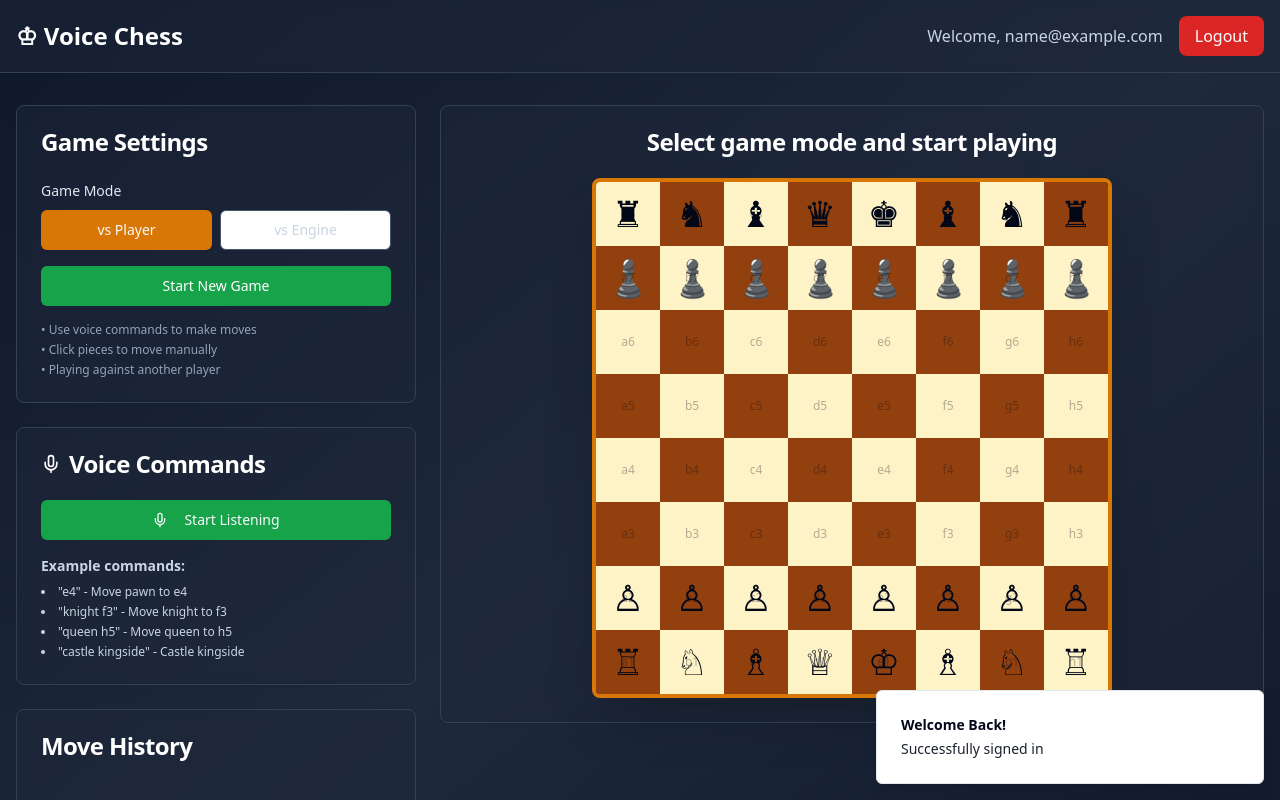
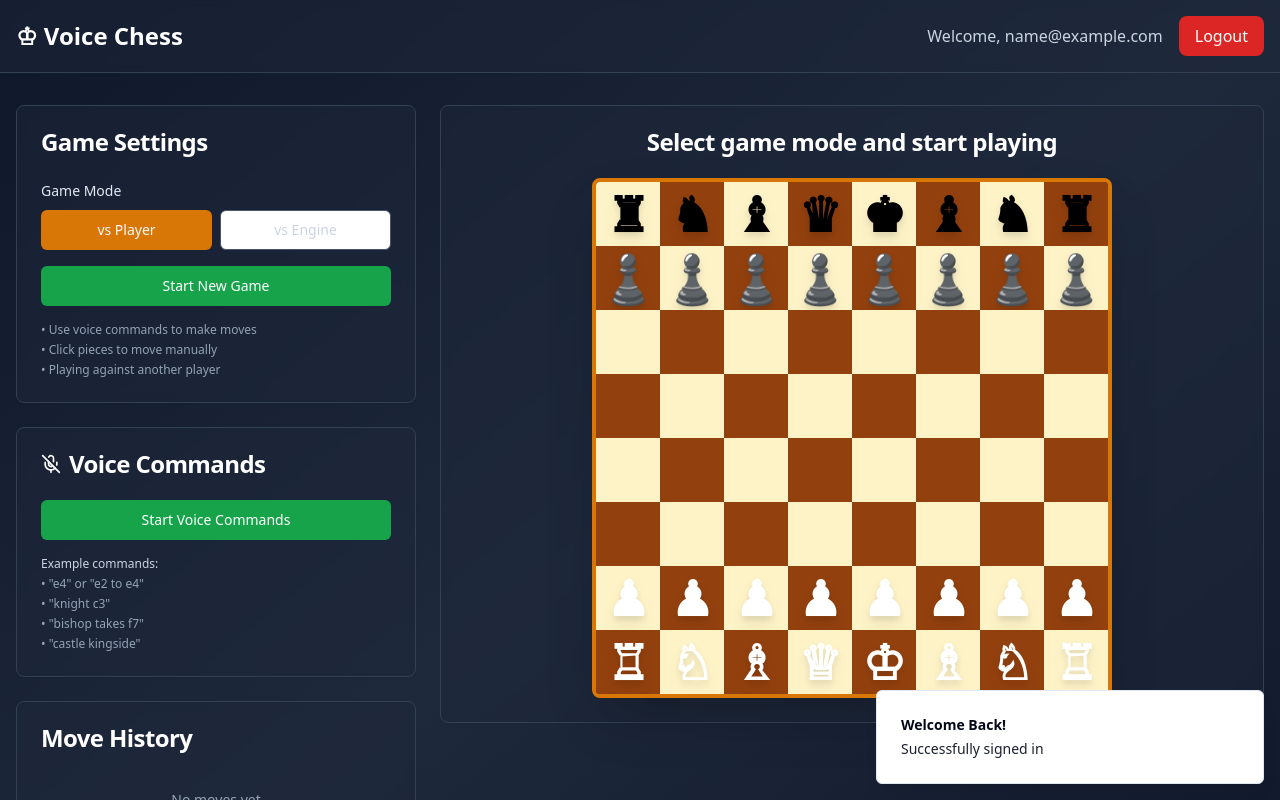
Before and after one commit to ritwancorp/voice-chess-arena-online, a React (Vite) app: page / in a window 1280 px wide. Both pictures are taken after typing "name@example.com", "Sample123" into the empty fields and a click on the button "Sign In". Shown: the top 800 px of the page. Built offline with nearby package versions, Linux system fonts and the light colour scheme.

Commit message:
Refactor: Improve chess piece appearance
Change the visual representation of the chess pieces to improve their appearance.

```diff
--- a/src/components/ChessBoard.tsx
+++ b/src/components/ChessBoard.tsx
@@ -31,7 +31,7 @@ const initialBoard: (ChessPiece | null)[][] = [
   Array(8).fill(null),
   Array(8).fill(null),
   Array(8).fill(null),
-  Array(8).fill(null).map(() => ({ type: "pawn", color: "white", symbol: "♙" })),
+  Array(8).fill(null).map(() => ({ type: "pawn", color: "white", symbol: "♟︎" })),
   [
     { type: "rook", color: "white", symbol: "♖" },
     { type: "knight", color: "white", symbol: "♘" },
@@ -85,7 +85,7 @@ export const ChessBoard = ({ currentPlayer, onMove, gameStarted, voiceCommand }:
         // Make the move
         const newBoard = board.map(r => [...r]);
         const piece = newBoard[fromRow][fromCol];
-        newBoard[toRow][toCol] = piece;
+        newBoard[row][col] = piece;
         newBoard[fromRow][fromCol] = null;
 
         setBoard(newBoard);
@@ -152,7 +152,7 @@ export const ChessBoard = ({ currentPlayer, onMove, gameStarted, voiceCommand }:
             <div
               key={`${rowIndex}-${colIndex}`}
               className={`
-                w-12 h-12 md:w-16 md:h-16 flex items-center justify-center cursor-pointer
+                w-12 h-12 md:w-16 md:h-16 flex items-center justify-center cursor-pointer relative
                 transition-all duration-200 hover:brightness-110
                 ${getSquareColor(rowIndex, colIndex)}
                 ${voiceCommand ? "ring-2 ring-green-400 ring-opacity-50" : ""}
@@ -160,14 +160,13 @@ export const ChessBoard = ({ currentPlayer, onMove, gameStarted, voiceCommand }:
               onClick={() => handleSquareClick(rowIndex, colIndex)}
             >
               {piece && (
-                <span className="text-2xl md:text-4xl select-none">
+                <span className={`
+                  text-3xl md:text-5xl select-none font-bold drop-shadow-lg
+                  ${piece.color === "white" ? "text-white filter drop-shadow-[0_2px_4px_rgba(0,0,0,0.8)]" : "text-black filter drop-shadow-[0_2px_4px_rgba(255,255,255,0.3)]"}
+                `}>
                   {piece.symbol}
                 </span>
               )}
-              {/* Square coordinates for debugging */}
-              <span className="absolute text-xs opacity-30 pointer-events-none">
-                {getSquareNotation(rowIndex, colIndex)}
-              </span>
             </div>
           ))
         )}
--- a/src/components/VoiceControls.tsx
+++ b/src/components/VoiceControls.tsx
@@ -1,9 +1,8 @@
 
-import { useState, useEffect, useRef } from "react";
+import { useState, useEffect } from "react";
 import { Button } from "@/components/ui/button";
 import { Card, CardContent, CardHeader, CardTitle } from "@/components/ui/card";
 import { Mic, MicOff } from "lucide-react";
-import { useToast } from "@/hooks/use-toast";
 
 interface VoiceControlsProps {
   isListening: boolean;
@@ -11,101 +10,53 @@ interface VoiceControlsProps {
   onVoiceMove: (move: string) => void;
 }
 
+// Extend the Window interface to include speech recognition
+declare global {
+  interface Window {
+    SpeechRecognition: any;
+    webkitSpeechRecognition: any;
+  }
+}
+
 export const VoiceControls = ({ isListening, onToggleListening, onVoiceMove }: VoiceControlsProps) => {
-  const [transcript, setTranscript] = useState("");
-  const [isSupported, setIsSupported] = useState(false);
-  const recognitionRef = useRef<SpeechRecognition | null>(null);
-  const { toast } = useToast();
+  const [recognition, setRecognition] = useState<any>(null);
+  const [lastCommand, setLastCommand] = useState<string>("");
 
   useEffect(() => {
     // Check if speech recognition is supported
-    if ('webkitSpeechRecognition' in window || 'SpeechRecognition' in window) {
-      setIsSupported(true);
+    const SpeechRecognition = window.SpeechRecognition || window.webkitSpeechRecognition;
 
-      const SpeechRecognition = window.SpeechRecognition || window.webkitSpeechRecognition;
-      const recognition = new SpeechRecognition();
+    if (SpeechRecognition) {
+      const recognitionInstance = new SpeechRecognition();
+      recognitionInstance.continuous = true;
+      recognitionInstance.interimResults = false;
+      recognitionInstance.lang = 'en-US';
 
-      recognition.continuous = true;
-      recognition.interimResults = true;
-      recognition.lang = 'en-US';
-
-      recognition.onstart = () => {
-        console.log('Voice recognition started');
+      recognitionInstance.onresult = (event: any) => {
+        const command = event.results[event.results.length - 1][0].transcript.toLowerCase().trim();
+        setLastCommand(command);
+        onVoiceMove(command);
       };
 
-      recognition.onresult = (event) => {
-        let finalTranscript = '';
-
-        for (let i = event.resultIndex; i < event.results.length; i++) {
-          if (event.results[i].isFinal) {
-            finalTranscript += event.results[i][0].transcript;
-          }
-        }
-
-        if (finalTranscript) {
-          setTranscript(finalTranscript);
-          processChessMove(finalTranscript.trim().toLowerCase());
-        }
+      recognitionInstance.onerror = (event: any) => {
+        console.error('Speech recognition error:', event.error);
       };
 
-      recognition.onerror = (event) => {
-        console.error('Speech recognition error:', event.error);
-        toast({
-          title: "Voice Recognition Error",
-          description: "Please try again",
-          variant: "destructive",
-        });
-      };
-
-      recognition.onend = () => {
-        if (isListening) {
-          // Restart if we should still be listening
-          recognition.start();
-        }
-      };
-
-      recognitionRef.current = recognition;
+      setRecognition(recognitionInstance);
     }
-  }, [isListening, toast]);
-
-  const processChessMove = (transcript: string) => {
-    // Parse common chess move patterns
-    const movePatterns = [
-      // Standard notation like "e4", "Nf3", "Qh5"
-      /^([a-h][1-8])$/,
-      // Piece moves like "knight f3", "queen h5"
-      /^(king|queen|rook|bishop|knight|pawn)?\s*([a-h][1-8])$/,
-      // Castling
-      /^(castle|castling)\s*(king|queen)?side?$/,
-      // Long notation like "e2 to e4"
-      /^([a-h][1-8])\s*(?:to|takes?|captures?)\s*([a-h][1-8])$/
-    ];
-
-    for (const pattern of movePatterns) {
-      const match = transcript.match(pattern);
-      if (match) {
-        onVoiceMove(transcript);
-        setTranscript("");
-        break;
-      }
-    }
-  };
+  }, [onVoiceMove]);
 
   const toggleListening = () => {
-    if (!isSupported) {
-      toast({
-        title: "Not Supported",
-        description: "Voice recognition is not supported in this browser",
-        variant: "destructive",
-      });
+    if (!recognition) {
+      alert('Speech recognition not supported in this browser');
       return;
     }
 
     if (isListening) {
-      recognitionRef.current?.stop();
+      recognition.stop();
       onToggleListening(false);
     } else {
-      recognitionRef.current?.start();
+      recognition.start();
       onToggleListening(true);
     }
   };
@@ -114,7 +65,7 @@ export const VoiceControls = ({ isListening, onToggleListening, onVoiceMove }: V
     <Card className="bg-slate-800/50 backdrop-blur-sm border-slate-700">
       <CardHeader>
         <CardTitle className="text-white flex items-center gap-2">
-          <Mic className="w-5 h-5" />
+          {isListening ? <Mic className="w-5 h-5 text-green-400" /> : <MicOff className="w-5 h-5" />}
           Voice Commands
         </CardTitle>
       </CardHeader>
@@ -125,42 +76,24 @@ export const VoiceControls = ({ isListening, onToggleListening, onVoiceMove }: V
             isListening
               ? "bg-red-600 hover:bg-red-700"
               : "bg-green-600 hover:bg-green-700"
-          }`}
-          disabled={!isSupported}
+          } text-white`}
         >
-          {isListening ? (
-            <>
-              <MicOff className="w-4 h-4 mr-2" />
-              Stop Listening
-            </>
-          ) : (
-            <>
-              <Mic className="w-4 h-4 mr-2" />
-              Start Listening
-            </>
-          )}
+          {isListening ? "Stop Listening" : "Start Voice Commands"}
         </Button>
 
-        {!isSupported && (
-          <p className="text-red-400 text-sm">
-            Voice recognition not supported in this browser
-          </p>
-        )}
-
-        {transcript && (
-          <div className="bg-slate-700/50 p-3 rounded-lg">
-            <p className="text-white text-sm">Last heard: "{transcript}"</p>
+        {lastCommand && (
+          <div className="p-3 bg-slate-700/50 rounded-lg">
+            <p className="text-slate-300 text-sm">Last command:</p>
+            <p className="text-white font-medium">"{lastCommand}"</p>
           </div>
         )}
 
-        <div className="text-slate-300 text-sm space-y-2">
-          <p className="font-semibold">Example commands:</p>
-          <ul className="list-disc list-inside space-y-1 text-xs">
-            <li>"e4" - Move pawn to e4</li>
-            <li>"knight f3" - Move knight to f3</li>
-            <li>"queen h5" - Move queen to h5</li>
-            <li>"castle kingside" - Castle kingside</li>
-          </ul>
+        <div className="text-slate-400 text-xs space-y-1">
+          <p className="font-medium text-slate-300">Example commands:</p>
+          <p>• "e4" or "e2 to e4"</p>
+          <p>• "knight c3"</p>
+          <p>• "bishop takes f7"</p>
+          <p>• "castle kingside"</p>
         </div>
       </CardContent>
     </Card>
```
